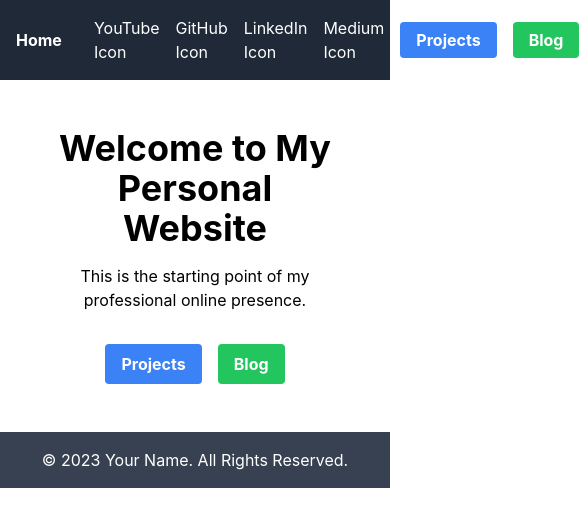
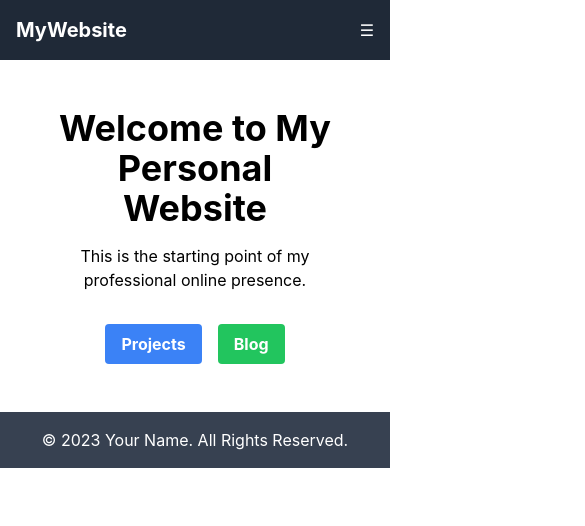
Before and after one commit to christopher-luu97/profile_website, a React (Create React App) app: page / in a window 390 px wide. Shown: the top 526 px of the page, 585 px wide, since content can reach past the window. Built offline with nearby package versions, Linux system fonts and the light colour scheme.

Commit message:
Edit header to be mobile responsive. Add modal screen for mobile

```diff
--- a/src/components/Header/Header.tsx
+++ b/src/components/Header/Header.tsx
@@ -1,16 +1,35 @@
-import React from "react";
+import React, { useState } from "react";
 import { Link } from "react-router-dom";
 
 export const Header: React.FC = () => {
+  const [isMenuOpen, setIsMenuOpen] = useState(false);
+
   return (
     <header className="bg-gray-800 text-white p-4 flex justify-between items-center">
+      {/* Website Title and some navigation links */}
       <div className="flex items-center">
-        {/* Home Link */}
-        <Link to="/" className="mr-6 font-bold">
-          Home
+        <Link to="/" className="font-bold text-xl mr-6">
+          MyWebsite
         </Link>
+        <div className="hidden sm:flex">
+          <Link to="/projects" className="mx-2">
+            Projects
+          </Link>
+          <Link to="/blog" className="mx-2">
+            Blog
+          </Link>
+        </div>
+      </div>
 
-        {/* Social Media Icons */}
+      {/* Hamburger menu button for small screens */}
+      <div className="sm:hidden z-30 relative">
+        <button onClick={() => setIsMenuOpen(!isMenuOpen)}>
+          {isMenuOpen ? "X" : "☰"} {/* Replace with icons */}
+        </button>
+      </div>
+
+      {/* Navigation Links - Visible on larger screens */}
+      <nav className="hidden sm:flex items-center">
         <a href="https://youtube.com" className="mx-2">
           YouTube Icon
         </a>
@@ -23,22 +42,64 @@ export const Header: React.FC = () => {
         <a href="https://medium.com" className="mx-2">
           Medium Icon
         </a>
-      </div>
-      <div>
-        {/* Navigation Links */}
-        <Link
-          to="/projects"
-          className="bg-blue-500 hover:bg-blue-700 text-white font-bold py-2 px-4 rounded mx-2"
-        >
-          Projects
-        </Link>
-        <Link
-          to="/blog"
-          className="bg-green-500 hover:bg-green-700 text-white font-bold py-2 px-4 rounded mx-2"
-        >
-          Blog
-        </Link>
-      </div>
+      </nav>
+
+      {/* Mobile menu (full-screen overlay) */}
+      {isMenuOpen && (
+        <div className="fixed inset-0 z-20">
+          <div
+            className="fixed inset-0 bg-black bg-opacity-75"
+            onClick={() => setIsMenuOpen(false)}
+          ></div>
+          <nav className="fixed top-0 right-0 bottom-0 w-full bg-gray-800 p-4 flex flex-col justify-between">
+            {/* Close button */}
+            <div className="flex justify-end">
+              <button onClick={() => setIsMenuOpen(false)}>
+                X {/* Replace with icon */}
+              </button>
+            </div>
+            {/* Navigation links */}
+            <div className="flex flex-col items-center">
+              <Link
+                to="/"
+                className="py-2 px-4 text-white"
+                onClick={() => setIsMenuOpen(false)}
+              >
+                Home
+              </Link>
+              <Link
+                to="/projects"
+                className="py-2 px-4 text-white"
+                onClick={() => setIsMenuOpen(false)}
+              >
+                Projects
+              </Link>
+              <Link
+                to="/blog"
+                className="py-2 px-4 text-white"
+                onClick={() => setIsMenuOpen(false)}
+              >
+                Blog
+              </Link>
+            </div>
+            {/* Social links */}
+            <div className="flex justify-center pb-4">
+              <a href="https://youtube.com" className="mx-2">
+                YouTube Icon
+              </a>
+              <a href="https://github.com" className="mx-2">
+                GitHub Icon
+              </a>
+              <a href="https://linkedin.com" className="mx-2">
+                LinkedIn Icon
+              </a>
+              <a href="https://medium.com" className="mx-2">
+                Medium Icon
+              </a>
+            </div>
+          </nav>
+        </div>
+      )}
     </header>
   );
 };
```
